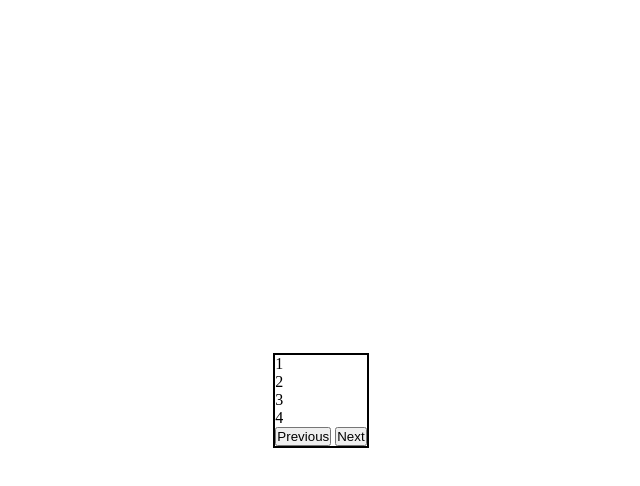
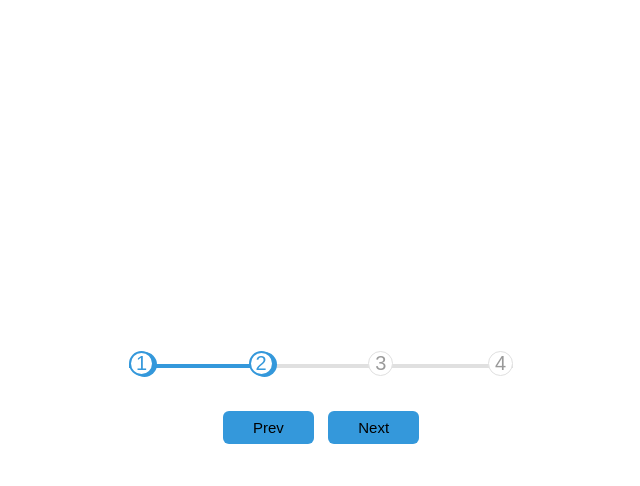
Before and after one commit to Animesh478/progress-steps, a plain HTML site: page index.html in a window 1280 px wide. Both pictures are taken after a click on the button "Next". Shown: the whole page, without its empty margins (319-959 px from the left). Drawn offline with Linux system fonts and the light colour scheme; a web font is replaced by a local one.

Commit message:
final commit

```diff
--- a/index.css
+++ b/index.css
@@ -1,7 +1,13 @@
+@import url('https://fonts.googleapis.com/css2?family=Alef&display=swap');
+
 *{
     margin: 0;
     padding: 0;
     box-sizing: border-box;
+}
+:root{
+    --line-border-fill: #3498db;
+    --line-border-empty: #e0e0e0
 }
 body{
     height: 100vh;
@@ -9,7 +15,80 @@ body{
     display: flex;
     align-items: center;
     justify-content: center;
+    font-family: 'Alef', sans-serif;
 }
 .container{
-    border: 2px solid black;
+    width: 30%;
+    display: flex;
+    flex-direction: column;
+    align-items: center;
+    position: relative;
+
 }
+
+.container .steps{
+    display: flex;
+    justify-content: space-between;
+    width: 100%;
+    position: relative;
+    margin-bottom: 30px;
+
+}
+.steps::before{
+    content: '';
+    background-color: var(--line-border-empty);
+    position:absolute;
+    height: 4px;
+    width: 100%;
+    top: 50%;
+    left: 0;
+    z-index: -1;
+}
+.progress{
+    background-color: var(--line-border-fill);
+    position:absolute;
+    height: 4px;
+    width: 0;
+    top: 50%;
+    left: 0;
+    z-index: -1;
+    transition: 0.4s ease;
+}
+.steps .step{
+    border: 1px solid var(--line-border-empty);
+    border-radius: 50%;
+    font-size: 20px;
+    width: 25px;
+    height: 25px;
+    display: flex;
+    justify-content: center;
+    align-items: center;
+    background-color: #fff;
+    color: #999
+
+}
+.steps .active{
+    border: 2px solid var(--line-border-fill);
+    box-shadow: 3px 1px var(--line-border-fill);
+    color: var(--line-border-fill);
+}
+.buttons .button{
+    border: none;
+    font-size: 15px;
+    background-color: var(--line-border-fill);
+    cursor: pointer;
+    margin: 5px;
+    padding: 8px 30px;
+    border-radius: 6px;
+}
+.button:disabled{
+    background-color: var(--line-border-empty);
+    cursor: not-allowed;
+}
+.button:active{
+    /* scale: 0.98; */
+    transform: scale(0.98); /*same as above*/
+}
+.button:focus{
+    outline: none;
+}
--- a/index.html
+++ b/index.html
@@ -9,13 +9,14 @@
   <body>
     <div class="container">
       <div class="steps">
-        <div class="step step-1">1</div>
+        <div class="progress"></div>
+        <div class="step step-1 active">1</div>
         <div class="step step-2">2</div>
         <div class="step step-3">3</div>
         <div class="step step-4">4</div>
       </div>
       <div class="buttons">
-        <button class="button previous">Previous</button>
+        <button class="button previous" disabled >Prev</button>
         <button class="button next">Next</button>
       </div>
     </div>
--- a/index.js
+++ b/index.js
@@ -0,0 +1,44 @@
+const prev = document.querySelector('.previous');
+const next = document.querySelector('.next');
+const circles = document.querySelectorAll('.step');
+const progress = document.querySelector('.progress');
+let currentActive = 1;
+
+prev.addEventListener('click', function(){
+    currentActive--;
+    if(currentActive <= 1){
+        currentActive = 1;
+    }
+    update();
+
+})
+next.addEventListener('click', function(){
+    currentActive++;
+    if(currentActive > circles.length){
+        currentActive = circles.length;
+    }
+    update();
+})
+
+function update(){
+    circles.forEach(function(circle, index){
+        if(index < currentActive){
+            circle.classList.add('active')
+        }else{
+            circle.classList.remove('active')
+        }
+
+    })
+
+    const actives = document.querySelectorAll('.active');
+    progress.style.width = ((actives.length-1)/(circles.length-1))*100+'%'
+
+    if(currentActive === 1){
+        prev.disabled = true; //same as prev.setAttribute('disabled', true)
+    }else if(currentActive === circles.length){
+        next.setAttribute('disabled', true);
+    }else{
+        prev.removeAttribute('disabled');
+        next.removeAttribute('disabled');
+    }
+}
```
